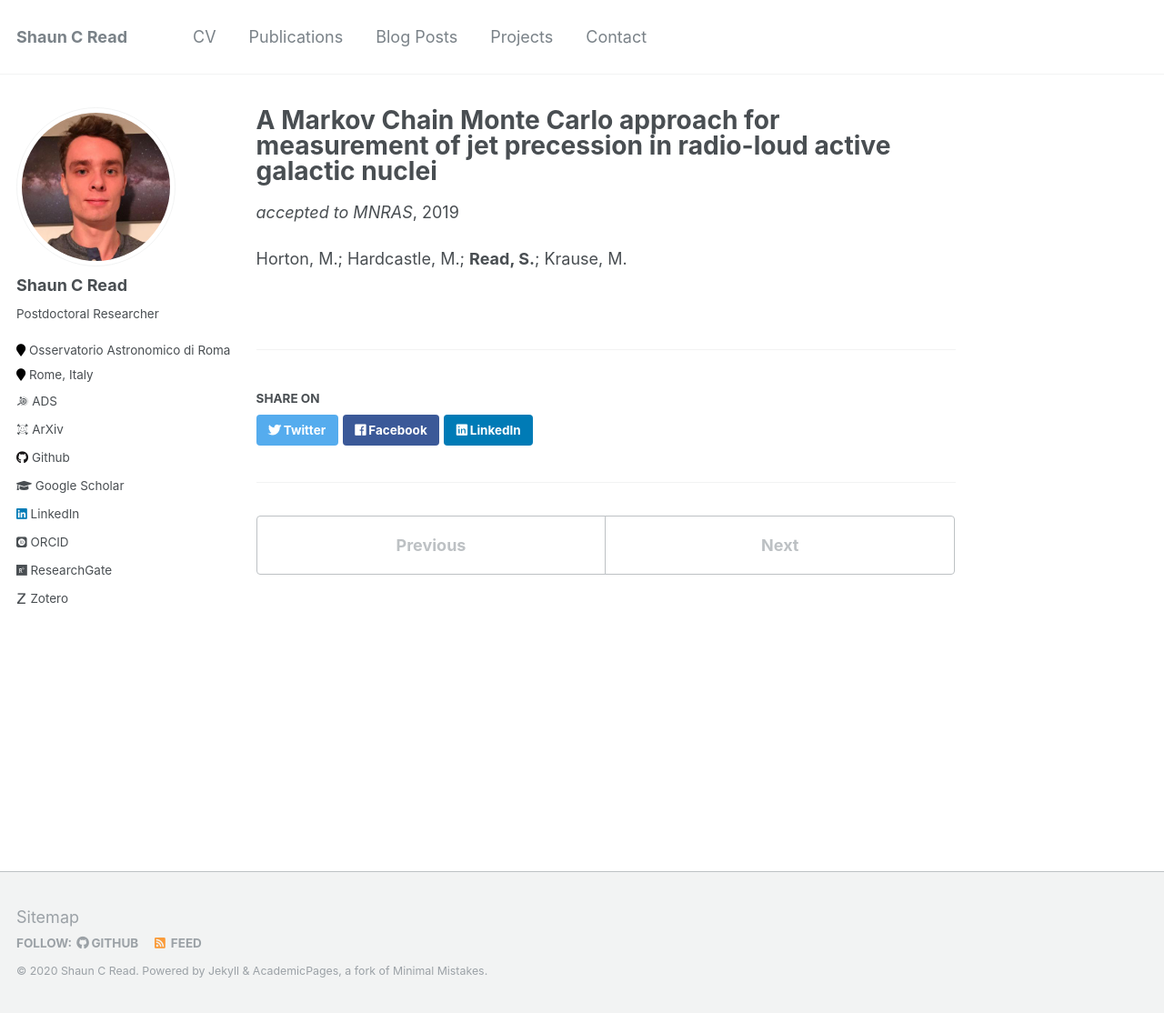
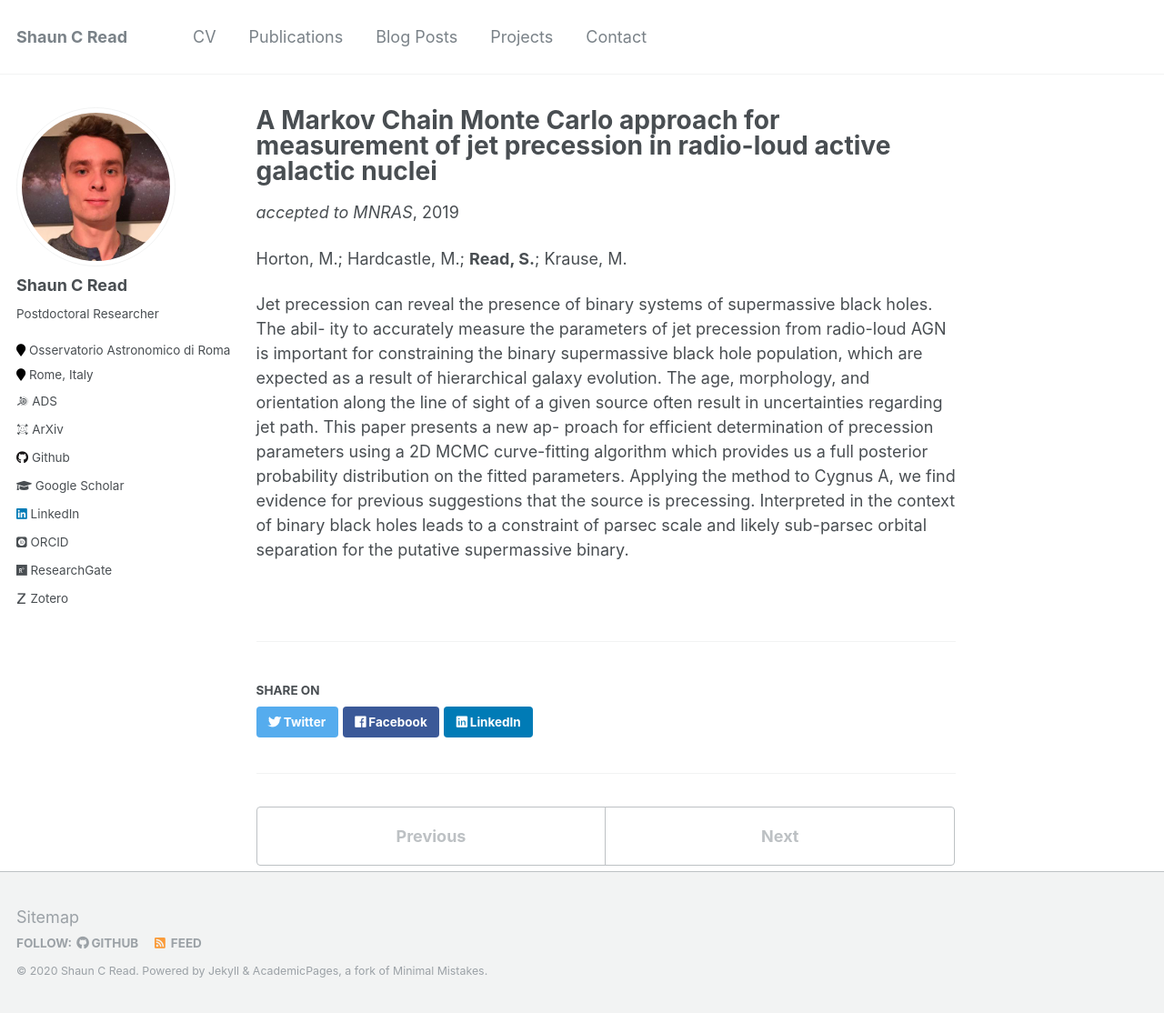
Before and after one commit to philastrophist/philastrophist.github.io, a Jekyll site: the page built from _publications/2019-01-00-A-Markov-Chain-Monte-Carlo-approach-for-measurement-of-jet-precession-in-radio-loud-active-galactic-nuclei.md, in a window 1280 px wide and 1114 px high. Shown: the whole window at 91% size. Built offline with Jekyll 4.4.1, drawn with Linux system fonts in a browser that asks for light colours; some web fonts are replaced; comment, search, counter and statistics services are not loaded.

Commit message:
Deploy philastrophist/philastrophist.github.io to github.com/philastrophist/philastrophist.github.io.git:master

```diff
--- a/_generator/info.yml
+++ b/_generator/info.yml
@@ -13,6 +13,7 @@ unpublished:
 
   - title: A Markov Chain Monte Carlo approach for measurement of jet precession in radio-loud active galactic nuclei
     pub: 'accepted to MNRAS'
+    abstract: 'Jet precession can reveal the presence of binary systems of supermassive black holes. The abil- ity to accurately measure the parameters of jet precession from radio-loud AGN is important for constraining the binary supermassive black hole population, which are expected as a result of hierarchical galaxy evolution. The age, morphology, and orientation along the line of sight of a given source often result in uncertainties regarding jet path. This paper presents a new ap- proach for efficient determination of precession parameters using a 2D MCMC curve-fitting algorithm which provides us a full posterior probability distribution on the fitted parameters. Applying the method to Cygnus A, we find evidence for previous suggestions that the source is precessing. Interpreted in the context of binary black holes leads to a constraint of parsec scale and likely sub-parsec orbital separation for the putative supermassive binary.'
     authors: ['Horton, M.', 'Hardcastle, M.J.', 'Read, S.C.', 'Krause, M.']
     year: 2019
 
--- a/_publications/2019-01-00-A-Markov-Chain-Monte-Carlo-approach-for-measurement-of-jet-precession-in-radio-loud-active-galactic-nuclei.md
+++ b/_publications/2019-01-00-A-Markov-Chain-Monte-Carlo-approach-for-measurement-of-jet-precession-in-radio-loud-active-galactic-nuclei.md
@@ -8,3 +8,18 @@ arxiv:
 doi:
 ---
  Horton, M.; Hardcastle, M.; **Read, S.**; Krause, M.
+
+ Jet precession can reveal the presence of binary systems of supermassive
+black holes. The abil- ity to accurately measure the parameters of jet
+precession from radio-loud AGN is important for constraining the binary
+supermassive black hole population, which are expected as a result of
+hierarchical galaxy evolution. The age, morphology, and orientation
+along the line of sight of a given source often result in uncertainties
+regarding jet path. This paper presents a new ap- proach for efficient
+determination of precession parameters using a 2D MCMC curve-fitting
+algorithm which provides us a full posterior probability distribution on
+the fitted parameters. Applying the method to Cygnus A, we find evidence
+for previous suggestions that the source is precessing. Interpreted in
+the context of binary black holes leads to a constraint of parsec scale
+and likely sub-parsec orbital separation for the putative supermassive
+binary.
```
Also changed, not shown: 2 other files.
